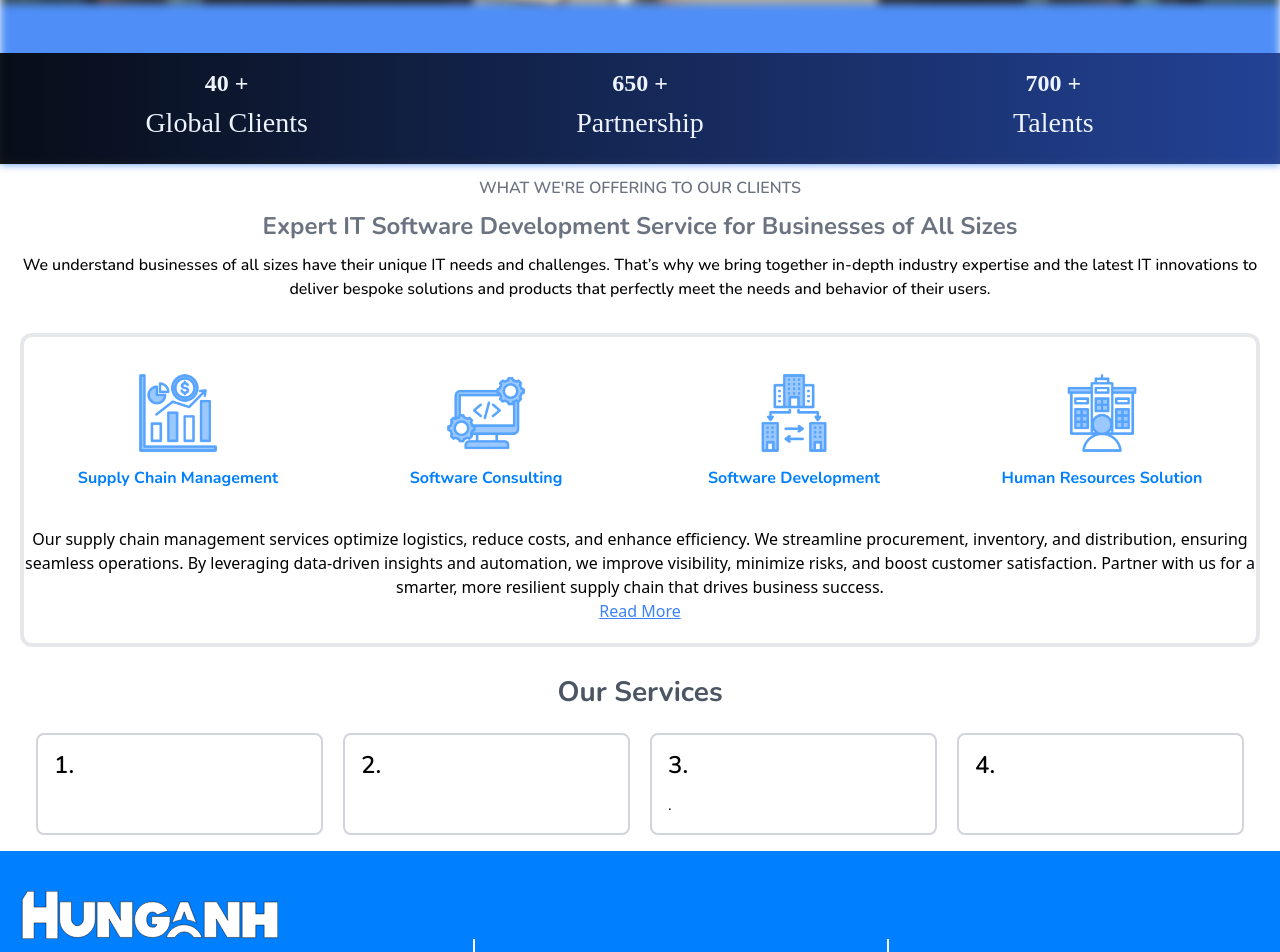
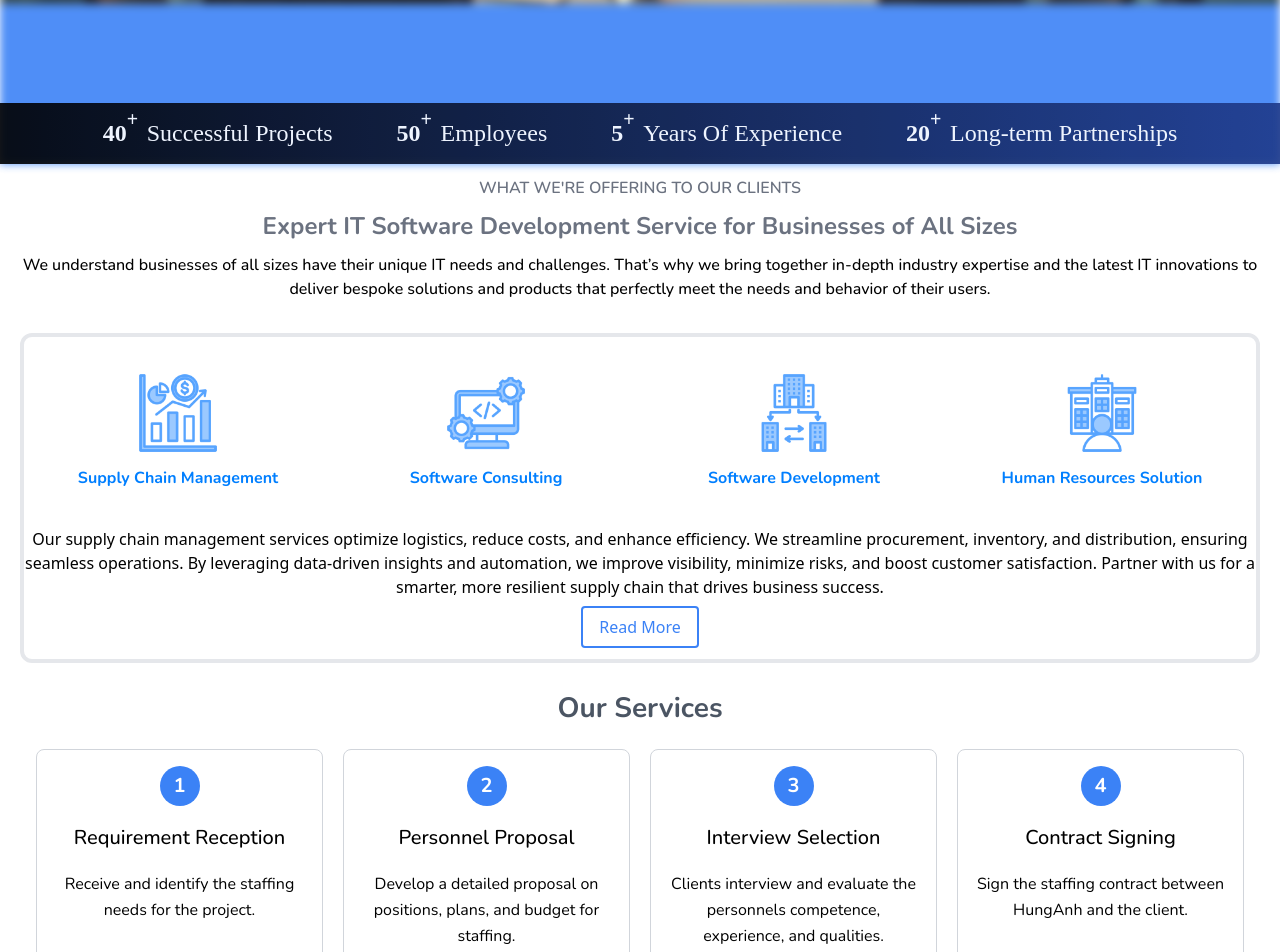
Before and after one commit to Nhim123/Nhomcon, a React (Vite) app: page / in a window 1280 px wide. Shown: the part 640-1592 px from the top of the page. Built offline with nearby package versions, Linux system fonts and the light colour scheme; a web font is replaced by a local one.

Commit message:
8.4.2025

```diff
--- a/src/components/Homecomponent/Countinghero.jsx
+++ b/src/components/Homecomponent/Countinghero.jsx
@@ -18,43 +18,45 @@ const Counter = ({ target }) => {
   }, [isComplete]);
 
   return (
-    <div className='font-bold text-2xl'>
+    <div className='font-bold text-2xl relative'>
       <animated.span>
-      {number.to((n) => Math.floor(n))}
+        {number.to((n) => Math.floor(n))}
       </animated.span>
-
-      <animated.span>
-      {isComplete ? ' +' : ''}
-      </animated.span>
+      {isComplete && (
+        <animated.span className='absolute -top-3  text-xl'>
+          +
+        </animated.span>
+      )}
     </div>
-
   );
 };
 
 const CountingHero = () => {
   return (
     <div>
-
-
       <div className='bg-gradient-to-r from-black to-blue-900 opacity-90'> {/* Black-blue gradient background */}
           <div className='mx-auto max-w-[1240px]'>
-            <div className='grid grid-cols-3 font-poppin text-white text-3xl py-4'>
-                  <div className='grid grid-row-2 text-center'>
+            <div className='flex flex-cols font-poppin text-white text-3xl py-4 space-x-16 justify-center'>
+                  <div className='flex flex-rows space-x-5 items-center'>
                       <Counter target={40}/>
-                      <p>Global Clients</p>
+                      <p className='text-2xl'>Successful Projects </p>
                    </div>
 
-                  <div className='grid grid-row-2 text-center'>
-                      <Counter target={650}/>
-                      <p>Partnership</p>
+                  <div className='flex flex-rows space-x-5 items-center'>
+                      <Counter target={50}/>
+                      <p className='text-2xl'>Employees</p>
                   </div>
 
-                  <div className='grid grid-row-2 text-center'>
-                        <Counter target={700} />
-                        <p>Talents</p>
+                  <div className='flex flex-rows space-x-5 items-center'>
+                        <Counter target={5} />
+                        <p className='text-2xl'>Years Of Experience</p>
                   </div>
 
+                  <div className='flex flex-rows space-x-5 items-center'>
+                        <Counter target={20} />
+                        <p className='text-2xl'>Long-term Partnerships</p>
                   </div>
+            </div>
             </div>
         </div>
       </div>
--- a/src/components/Homecomponent/Project.jsx
+++ b/src/components/Homecomponent/Project.jsx
@@ -36,25 +36,33 @@ const Project = () => {
         {visibleProject === 1 && (
           <>
             <p>Our supply chain management services optimize logistics, reduce costs, and enhance efficiency. We streamline procurement, inventory, and distribution, ensuring seamless operations. By leveraging data-driven insights and automation, we improve visibility, minimize risks, and boost customer satisfaction. Partner with us for a smarter, more resilient supply chain that drives business success.</p>
-            <Link to="/services/supplychain" className="text-blue-500 underline">Read More</Link>
+            <div className="mt-4">
+              <Link to="/services/supplychain" className="px-4 py-2 border-2 border-blue-500 text-blue-500 rounded hover:bg-blue-500 hover:text-white transition">Read More</Link>
+            </div>
           </>
         )}
         {visibleProject === 2 && (
           <>
             <p>Our software consulting services help businesses optimize technology, improve efficiency, and drive innovation. We provide expert guidance on software development, system integration, and digital transformation. By understanding your unique needs, we deliver tailored solutions that enhance performance, reduce costs, and ensure scalability for long-term success. Partner with us today!</p>
-            <Link to="/services/ai" className="text-blue-500 underline">Read More</Link>
+            <div className="mt-4">
+              <Link to="/services/ai" className="px-4 py-2 border-2 border-blue-500 text-blue-500 rounded hover:bg-blue-500 hover:text-white transition">Read More</Link>
+            </div>
           </>
         )}
         {visibleProject === 3 && (
           <>
             <p>Our software development services deliver custom solutions tailored to your business needs. We design, build, and deploy scalable, high-performance applications that enhance efficiency and drive growth. From web and mobile apps to enterprise systems, we ensure seamless integration, security, and innovation. Let us turn your ideas into powerful software solutions.</p>
-            <Link to="/services/webapp" className="text-blue-500 underline">Read More</Link>
+            <div className="mt-4">
+              <Link to="/services/webapp" className="px-4 py-2 border-2 border-blue-500 text-blue-500 rounded hover:bg-blue-500 hover:text-white transition">Read More</Link>
+            </div>
           </>
         )}
         {visibleProject === 4 && (
           <>
             <p>Our Human Resources IT solutions streamline HR processes, improve workforce management, and enhance employee experience. We offer automated payroll, recruitment, performance tracking, and compliance management. By integrating advanced technology, we boost efficiency, reduce administrative burdens, and enable data-driven decision-making. Empower your HR team with innovative, scalable, and secure solutions.</p>
-            <Link to="/services/mobileapp" className="text-blue-500 underline">Read More</Link>
+            <div className="mt-4">
+              <Link to="/services/mobileapp" className="px-4 py-2 border-2 border-blue-500 text-blue-500 rounded hover:bg-blue-500 hover:text-white transition">Read More</Link>
+            </div>
           </>
         )}
       </div>
--- a/src/components/Homecomponent/Stepping.jsx
+++ b/src/components/Homecomponent/Stepping.jsx
@@ -5,20 +5,20 @@ const Stepping = () => {
 
     const stepping = [
       {
-        title: '',
-        description: '',
+        title: 'Requirement Reception',
+        description: 'Receive and identify the staffing needs for the project.',
       },
       {
-        title: '',
-        description: '',
+        title: 'Personnel Proposal',
+        description: 'Develop a detailed proposal on positions, plans, and budget for staffing.',
       },
       {
-        title: '',
-        description: '.',
+        title: 'Interview Selection',
+        description: 'Clients interview and evaluate the personnels competence, experience, and qualities.'
       },
       {
-        title: '',
-        description: '',
+        title: 'Contract Signing',
+        description: 'Sign the staffing contract between HungAnh and the client.',
       },
     ];
 
@@ -29,16 +29,24 @@ const Stepping = () => {
       {stepping.map((stepping, index) => (
         <div
           key={index}
-          className={`flex flex-col items-start justify-start font-Nunito space-y-3 p-4 rounded-lg border-2 ${
+          className={`flex flex-col items-start justify-start font-Nunito space-y-5 p-4 rounded-lg border ${
             hoveredIndex === index ? 'bg-blue-500 text-white border-blue-700' : 'border-gray-300'
           }`}
           onMouseEnter={() => setHoveredIndex(index)}
           onMouseLeave={() => setHoveredIndex(null)}
         >
-          <p className="text-2xl font-popin font-semibold align-top w-full">
-            {index + 1}. {stepping.title}
+          <div className='flex items-center justify-center w-full'>
+            <div className="flex items-center justify-center w-10 h-10 rounded-full bg-blue-500 text-white font-bold text-xl">
+              {index + 1}
+            </div>
+          </div>
+
+          <p className="text-xl font-medium align-top text-center w-full">
+            {stepping.title}
           </p>
-          <h1 className="text-justify w-full align-bottom">{stepping.description}</h1>
+          <h1 className="text-center w-full align-bottom leading-relaxed">
+            {stepping.description}
+          </h1>
         </div>
       ))}
     </div>
--- a/src/pages/Home.jsx
+++ b/src/pages/Home.jsx
@@ -9,6 +9,8 @@ const Home = () => {
 
     <div className='bg-white'>
       <Hero />
+
+
       <div className='text-center mx-auto font-Nunito max-w-[1240px] py-3 space-y-3 text-2x'>
         <p className='uppercase font-semibold text-gray-500'>WHAT WE'RE OFFERING TO OUR CLIENTS</p>
         <p className='font-bold text-2xl text-gray-500'>Expert IT Software Development Service for Businesses of All Sizes</p>
```
